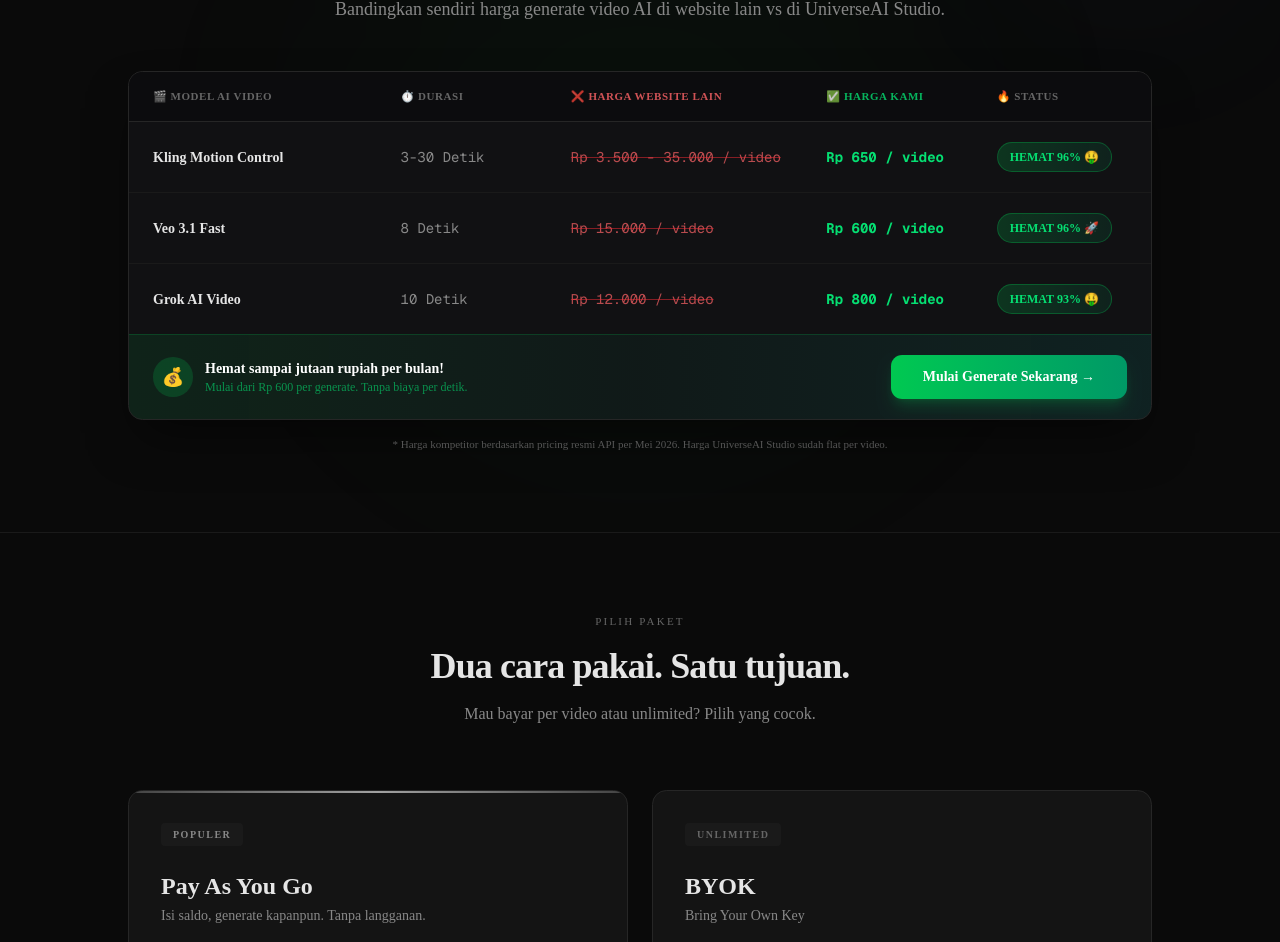
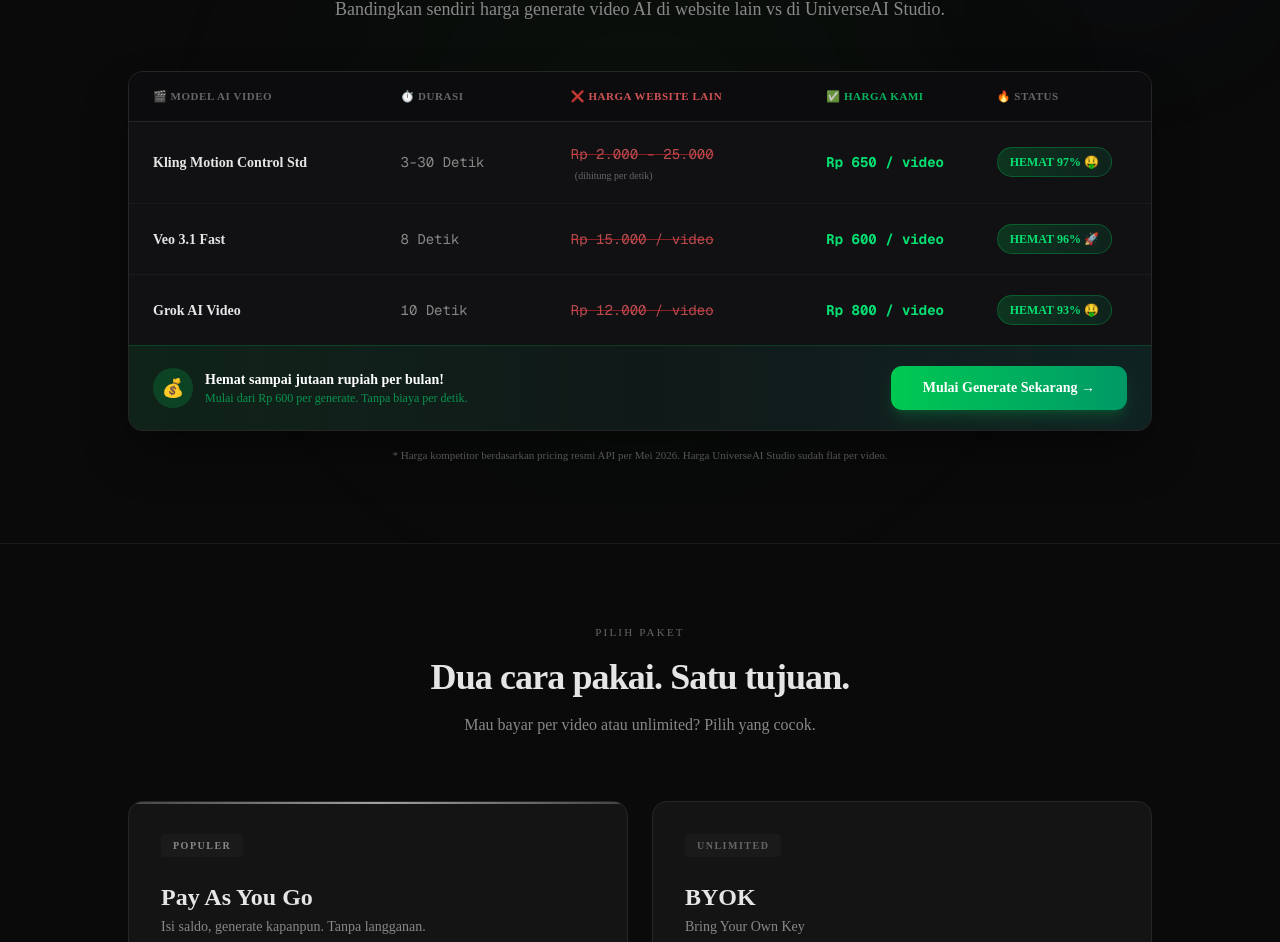
Before and after one commit to wasdurih31/backupmotioncontrol, a Next.js app: page / in a window 1280 px wide. Shown: the part 812-1754 px from the top of the page. Built offline with nearby package versions, Linux system fonts and the light colour scheme; no server answers.

Commit message:
fix: update Kling Motion Control competitor price text and label to Std

```diff
--- a/src/app/page.tsx
+++ b/src/app/page.tsx
@@ -139,23 +139,24 @@
 
                 {/* Table Rows */}
                 <div className="divide-y divide-[#1a1a1a]">
-                  {/* Kling Motion Control */}
+                  {/* Kling Motion Control Std */}
                   <div className="grid grid-cols-12 px-0 items-center group hover:bg-white/[0.02] transition-colors">
                     <div className="col-span-3 px-6 py-5">
-                      <span className="text-[#e5e5e5] font-semibold text-sm">Kling Motion Control</span>
+                      <span className="text-[#e5e5e5] font-semibold text-sm">Kling Motion Control Std</span>
                     </div>
                     <div className="col-span-2 px-4 py-5">
                       <span className="text-[#888] text-sm font-mono">3-30 Detik</span>
                     </div>
                     <div className="col-span-3 px-4 py-5">
-                      <span className="text-red-400/70 text-sm font-mono line-through decoration-red-500/50">Rp 3.500 - 35.000 / video</span>
+                      <span className="text-red-400/70 text-sm font-mono line-through decoration-red-500/50">Rp 2.000 - 25.000</span>
+                      <span className="text-[10px] text-[#666] ml-1 block mt-0.5">(dihitung per detik)</span>
                     </div>
                     <div className="col-span-2 px-4 py-5">
                       <span className="text-green-400 text-sm font-bold font-mono">{fmtRp(p.kling_std)} / video</span>
                     </div>
                     <div className="col-span-2 px-4 py-5">
                       <span className="inline-flex items-center gap-1 bg-gradient-to-r from-green-500/20 to-emerald-500/10 border border-green-500/30 text-green-400 text-xs font-bold px-3 py-1.5 rounded-full">
-                        HEMAT {Math.round((1 - p.kling_std / 18000) * 100)}% 🤑
+                        HEMAT {Math.round((1 - p.kling_std / 25000) * 100)}% 🤑
                       </span>
                     </div>
                   </div>
```
